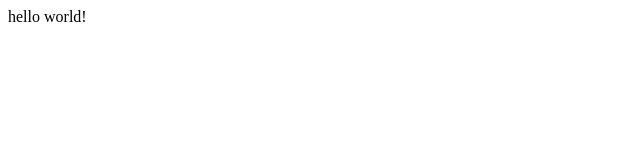
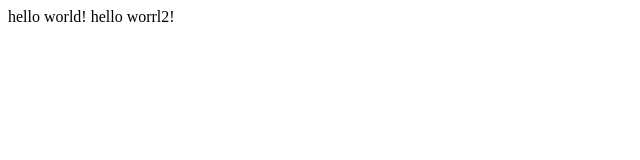
Before and after one commit to kimjoohyuk/infiniq, a plain HTML site: page index.html in a window 1280 px wide. Shown: the whole page, without its empty margins (0-640 px from the left). Drawn offline with Linux system fonts and the light colour scheme.

Commit message:
내용추가

```diff
--- a/index.html
+++ b/index.html
@@ -1,5 +1,6 @@
 <html>
   <body>
     hello world!
+    hello worrl2!
   </body>
 </html>
```
